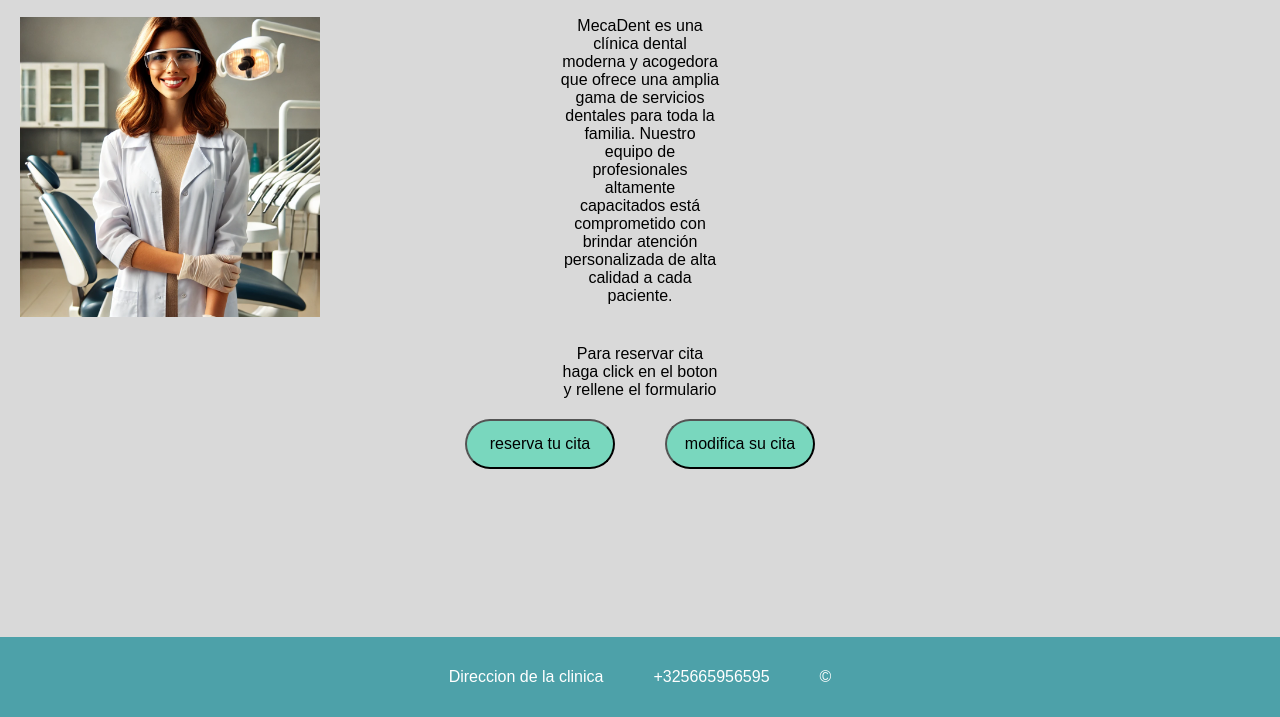
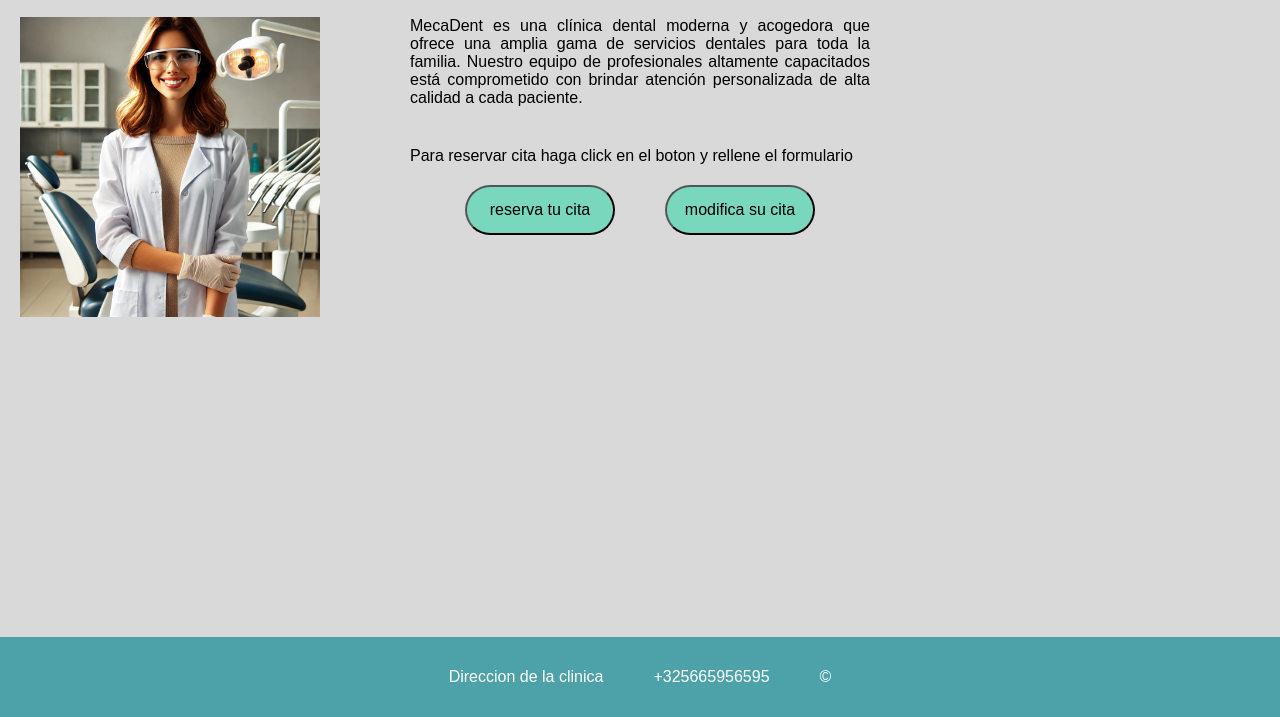
Before and after one commit to manuelguirado/cliente, a plain HTML site: page pages/index.html in a window 1280 px wide. Shown: the part 83-800 px from the top of the page. Drawn offline with Linux system fonts and the light colour scheme.

Commit message:
adding some changes into the text

```diff
--- a/styles/style.css
+++ b/styles/style.css
@@ -65,8 +65,8 @@ body{
     top: 100px;
 }
 #texto{
-    text-align: center;
-    width: 200px;
+    text-align: justify;
+    width: 500px;
     padding: 20px;
 }
 #container{
```
